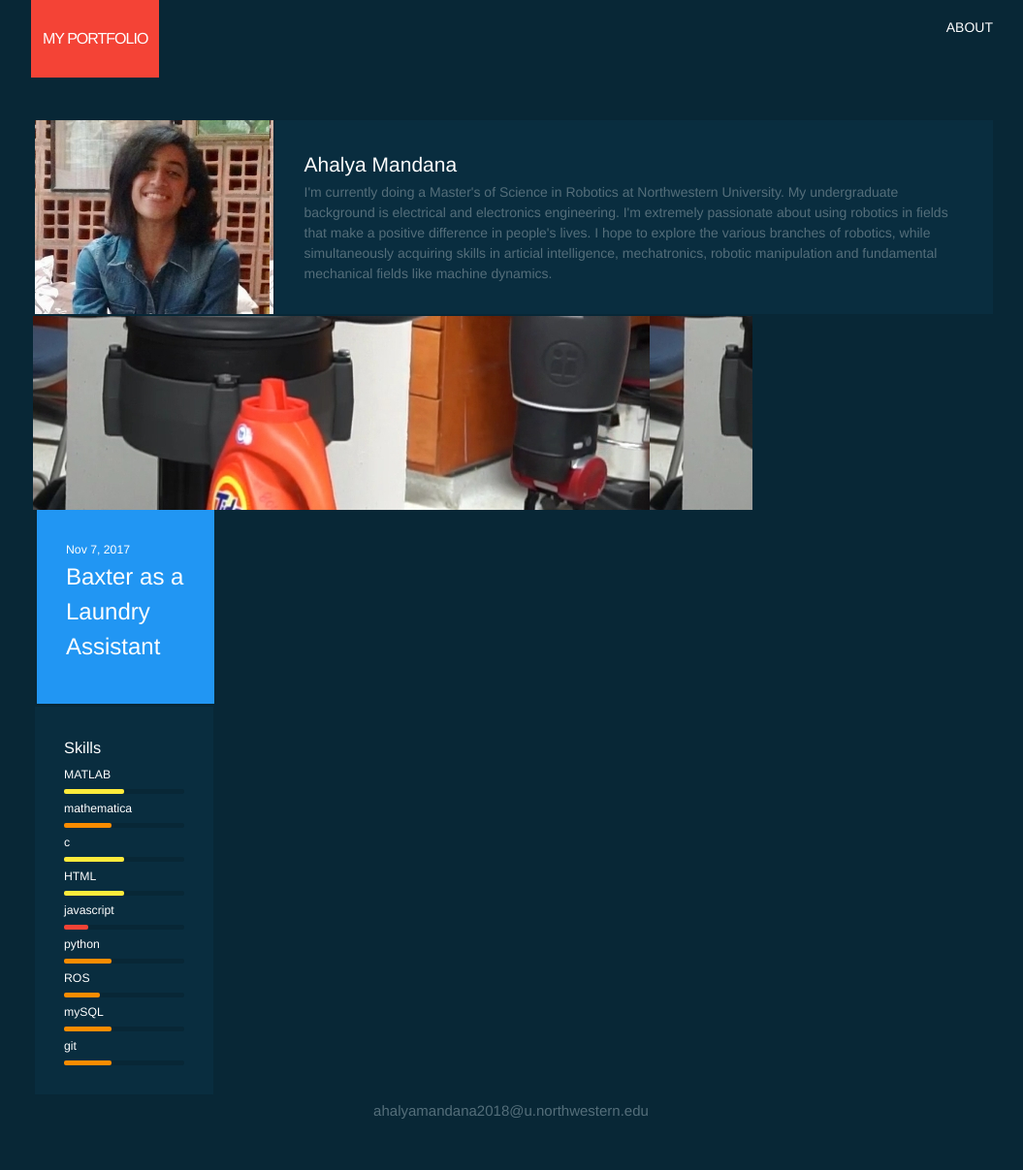
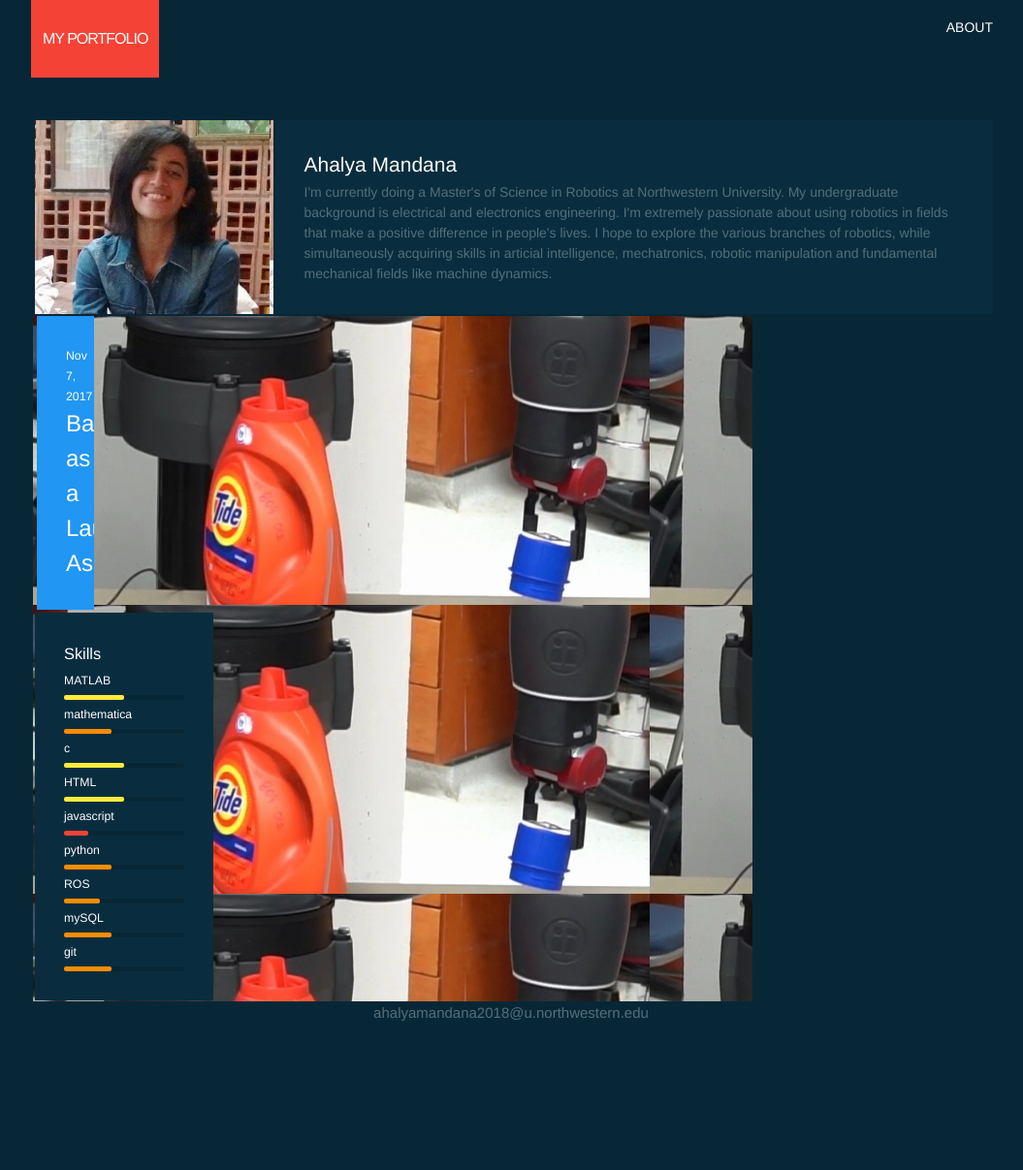
Before and after one commit to am2512/am2512.github.io, a Jekyll site: the page built from index.html, in a window 1280 px wide. Shown: the whole page at 97% size, without its empty margins (112-1167 px from the left). Built offline with Jekyll 4.4.1, drawn with Linux system fonts in a browser that asks for light colours; after the commit the page ends 1106 px from its top, so only the background shows below that.

Commit message:
Formatting content

```diff
--- a/index.html
+++ b/index.html
@@ -23,9 +23,9 @@ layout: default
 
    <div class="col col-9">
    <div class="block glass"  style="background-image:url(assets/1.jpg)">
-    </div>
 
-  <div class="col col-9">
+
+  <div class="col col-3">
     {% for post in site.posts %}
       <div class="col col-{{post.width}}">
         <div class="block {{post.color}}">
```
